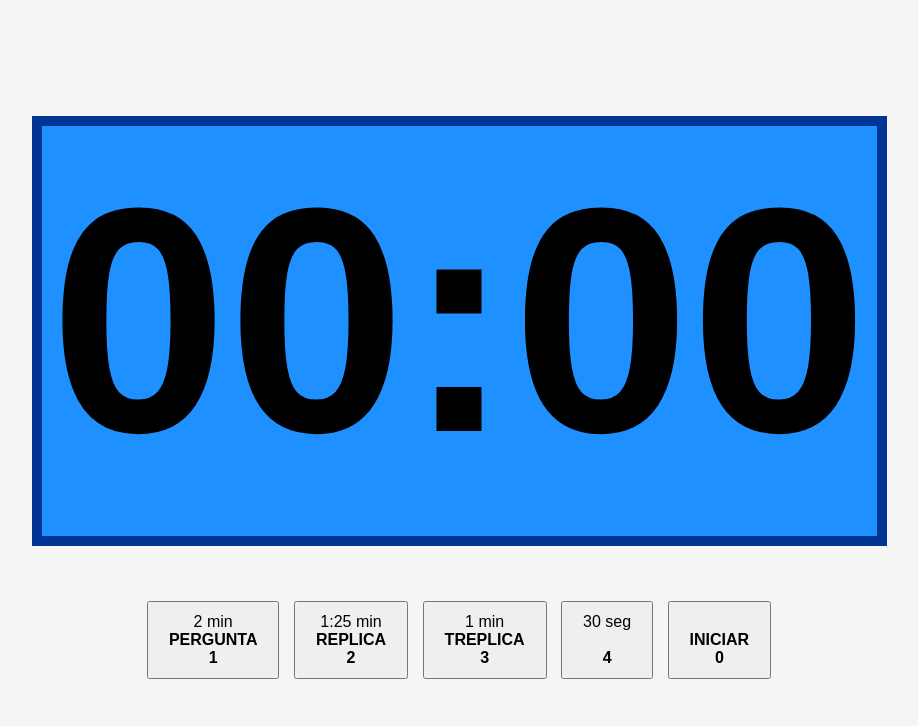
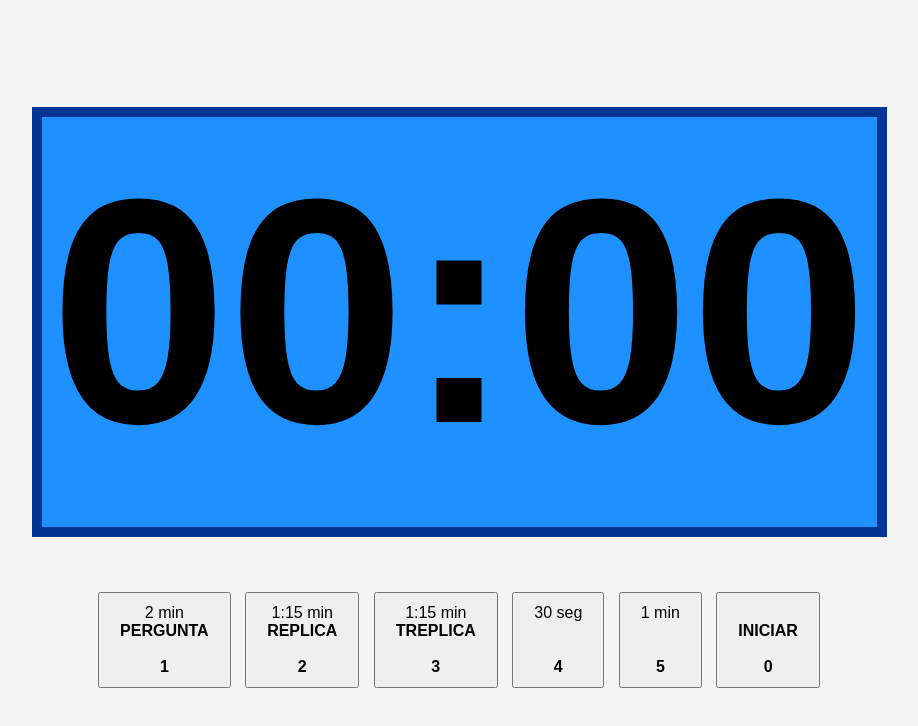
Before and after one commit to Joenderson94/html-css, a plain HTML site: page desafios/cronometro/index.html in a window 1280 px wide. Shown: the whole page, without its empty margins (181-1099 px from the left). Drawn offline with Linux system fonts and the light colour scheme.

Commit message:
botão 1 min

```diff
--- a/desafios/cronometro/index.html
+++ b/desafios/cronometro/index.html
@@ -9,11 +9,12 @@
 <body>
     <div class="container">
         <div id="timer">00:00</div>
-        <button id="set2min" data-time="120">2 min<br><strong>PERGUNTA<br>1</strong></button>
-        <button id="set1min25sec" data-time="85">1:25 min<br><strong>REPLICA<br>2</strong></button>
-        <button id="set1min" data-time="60">1 min<br><strong>TREPLICA<br>3</strong></button>
-        <button id="set30sec" data-time="30">30 seg<br><br><strong>4</strong></button>
-        <button id="startButton"><strong><br>INICIAR<br>0</strong></button>
+        <button id="set2min" data-time="120">       2 min<br><strong>PERGUNTA<br><br>1</strong></button>
+        <button id="set1min25sec" data-time="75">   1:15 min<br><strong>REPLICA<br><br>2</strong></button>
+        <button id="set1min" data-time="75">        1:15 min<br><strong>TREPLICA<br><br>3</strong></button>
+        <button id="set30sec" data-time="30">       30 seg<br><br><strong><br>4</strong></button>
+        <button id="set60sec" data-time="60">       1 min<br><br><strong><br>5</strong></button>
+        <button id="startButton">                   <strong><br>INICIAR<br><br>0</strong></button>
     </div>
     <script src="script.js"></script>
 </body>
--- a/desafios/cronometro/script.js
+++ b/desafios/cronometro/script.js
@@ -46,13 +46,16 @@ function handleKeyPress(event) {
             setTime(120);
             break;
         case '2': // Define o tempo para 1:25 min
-            setTime(85);
+            setTime(75);
             break;
         case '3': // Define o tempo para 1 min
-            setTime(60);
+            setTime(75);
             break;
         case '4': // Define o tempo para 30 seg
             setTime(30);
+            break;
+            case '5': // Define o tempo para 30 seg
+            setTime(60);
             break;
         case '0': // Tecla Espaço para iniciar o temporizador
             startTimer();
```
